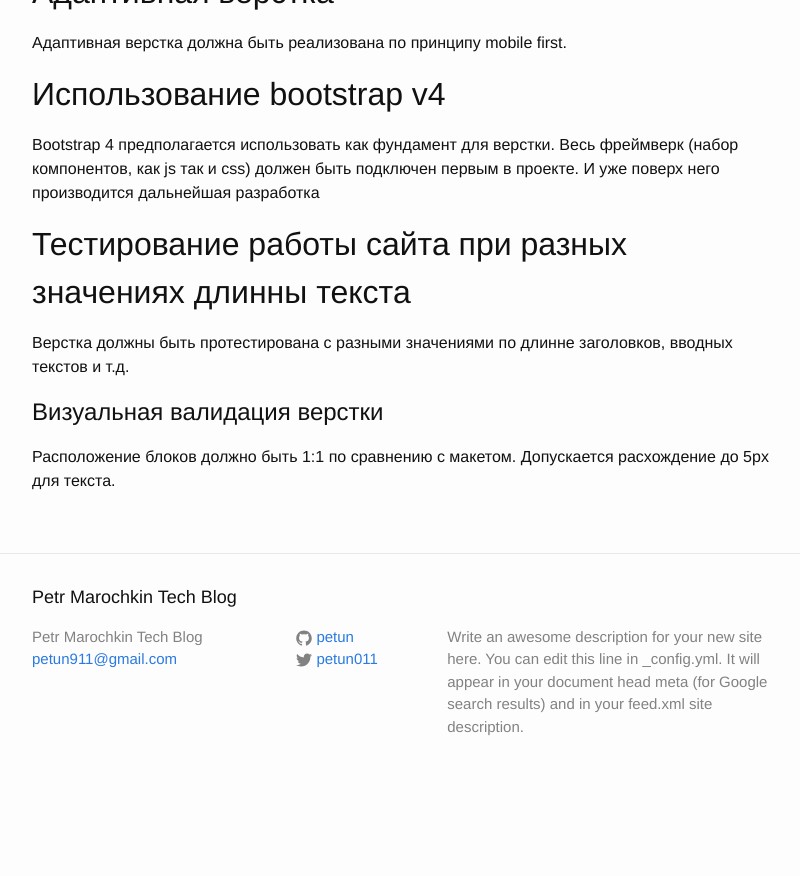
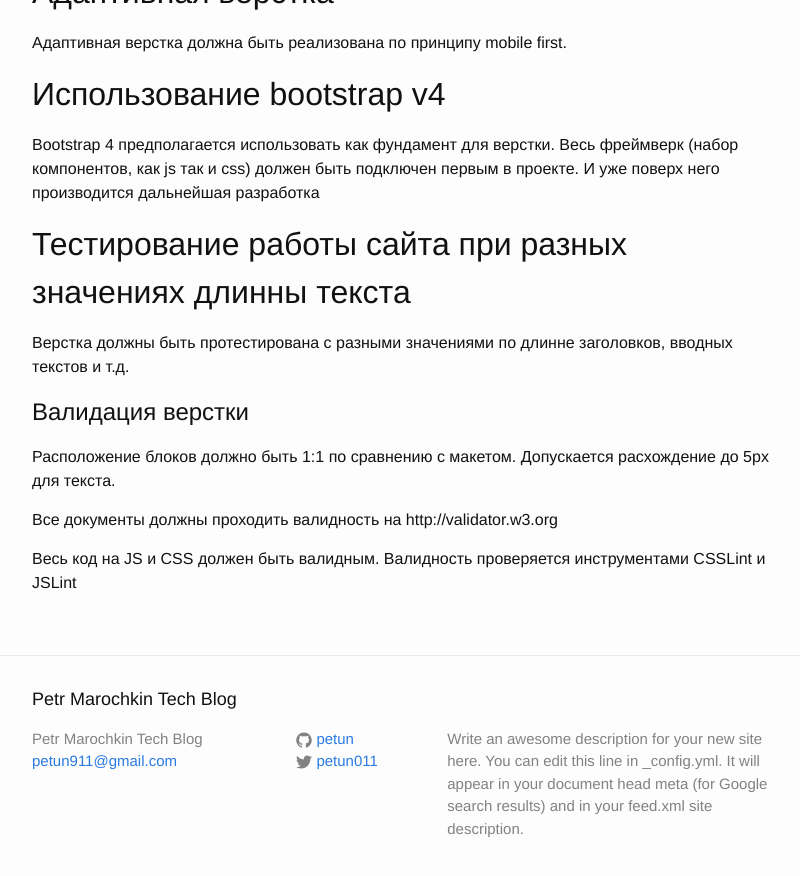
Before and after one commit to petun/petun.github.io, a Jekyll site: the page built from _posts/2016-08-03-html-requirments-for-bootstrap.markdown, in a window 1280 px wide and 900 px high, scrolled down 3801 px. Shown: the top 876 px of the window, without its empty margins (238-1038 px from the left). Built offline with Jekyll 4.4.1, drawn with Linux system fonts in a browser that asks for light colours; before the commit the page ends 4599 px from its top, so only the background shows below that.

Commit message:
Update 2016-08-03-html-requirments-for-bootstrap.markdown

```diff
--- a/_posts/2016-08-03-html-requirments-for-bootstrap.markdown
+++ b/_posts/2016-08-03-html-requirments-for-bootstrap.markdown
@@ -174,5 +174,10 @@ Bootstrap 4 предполагается использовать как фун
 ## Тестирование работы сайта при разных значениях длинны текста
 Верстка должны быть протестирована с разными значениями по длинне заголовков, вводных текстов и т.д.
 
-# Визуальная валидация верстки
+
+# Валидация верстки
 Расположение блоков должно быть 1:1 по сравнению с макетом. Допускается расхождение до 5px для текста.
+
+Все документы должны проходить валидность на http://validator.w3.org
+
+Весь код на JS и CSS должен быть валидным. Валидность проверяется инструментами CSSLint и JSLint
```
